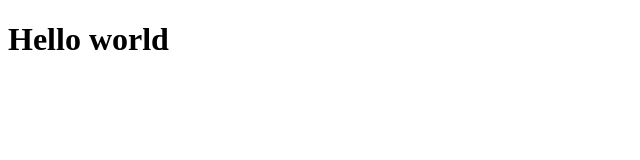
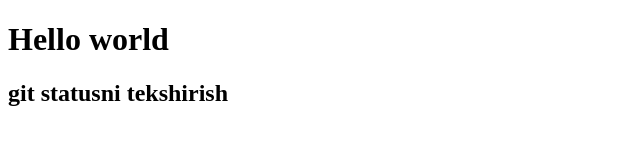
Before and after one commit to sohibjon4898/tutorial, a plain HTML site: page index.html in a window 1280 px wide. Shown: the whole page, without its empty margins (0-640 px from the left). Drawn offline with Linux system fonts and the light colour scheme.

Commit message:
h2 qoshildi va main ochirildi

```diff
--- a/index.html
+++ b/index.html
@@ -7,5 +7,6 @@
 </head>
 <body>
   <h1>Hello world</h1>
+  <h2>git statusni tekshirish</h2>
 </body>
 </html>
```
Also changed, not shown: main.txt (deleted).
